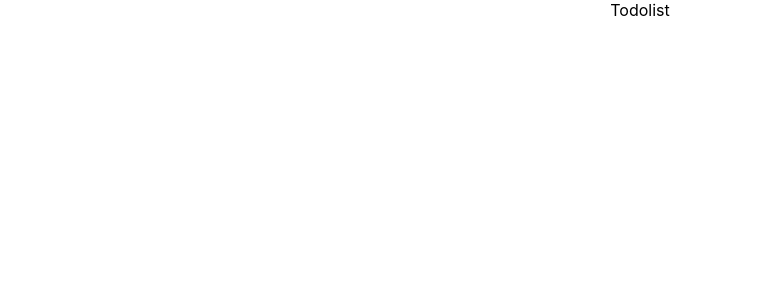
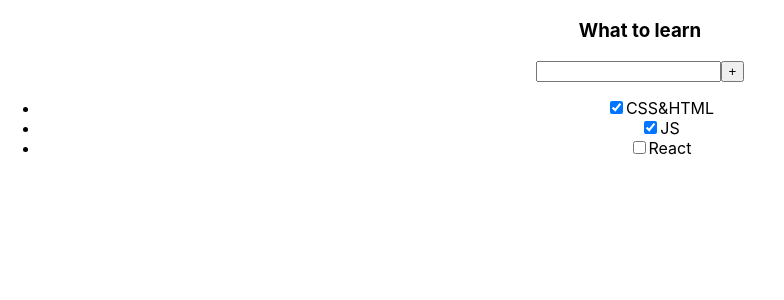
Before and after one commit to VolodymyrKolisnichenko/Todo-list, a React (Create React App) app: page / in a window 1280 px wide. Shown: the top 300 px of the page, without its empty margins (0-784 px from the left). Built offline with nearby package versions, Linux system fonts and the light colour scheme.

Commit message:
Update App.tsx
created inputs and button

```diff
--- a/src/App.tsx
+++ b/src/App.tsx
@@ -1,16 +1,27 @@
-import React from 'react';
-import logo from './logo.svg';
-import './App.css';
+import React from "react";
+import logo from "./logo.svg";
+import "./App.css";
 
 function App() {
   return (
     <div className="App">
-     <Todolist />
+      <Todolist />
     </div>
   );
 }
 
 export default App;
-function Todolist () {
-  return <div>Todolist</div>
+function Todolist() {
+  return <div>
+    <h3>What to learn</h3>
+    <div>
+      <input/>
+      <button>+</button>
+    </div>
+    <ul>
+      <li><input type="checkbox" checked={true}/><span>CSS&HTML</span></li>
+      <li><input type="checkbox" checked={true}/><span>JS</span></li>
+      <li><input type="checkbox" checked={false}/><span>React</span></li>
+    </ul>
+    </div>;
 }
```
